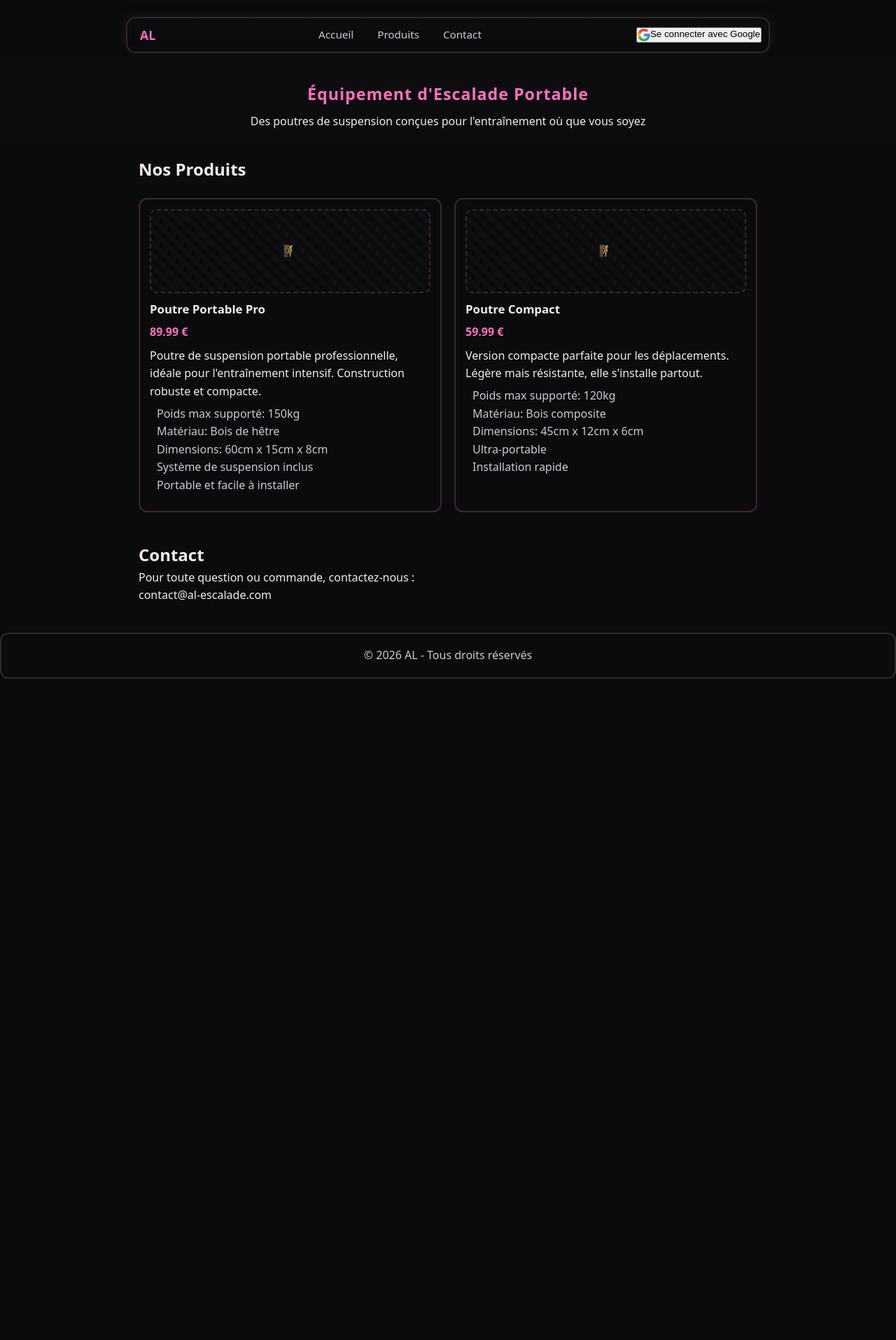
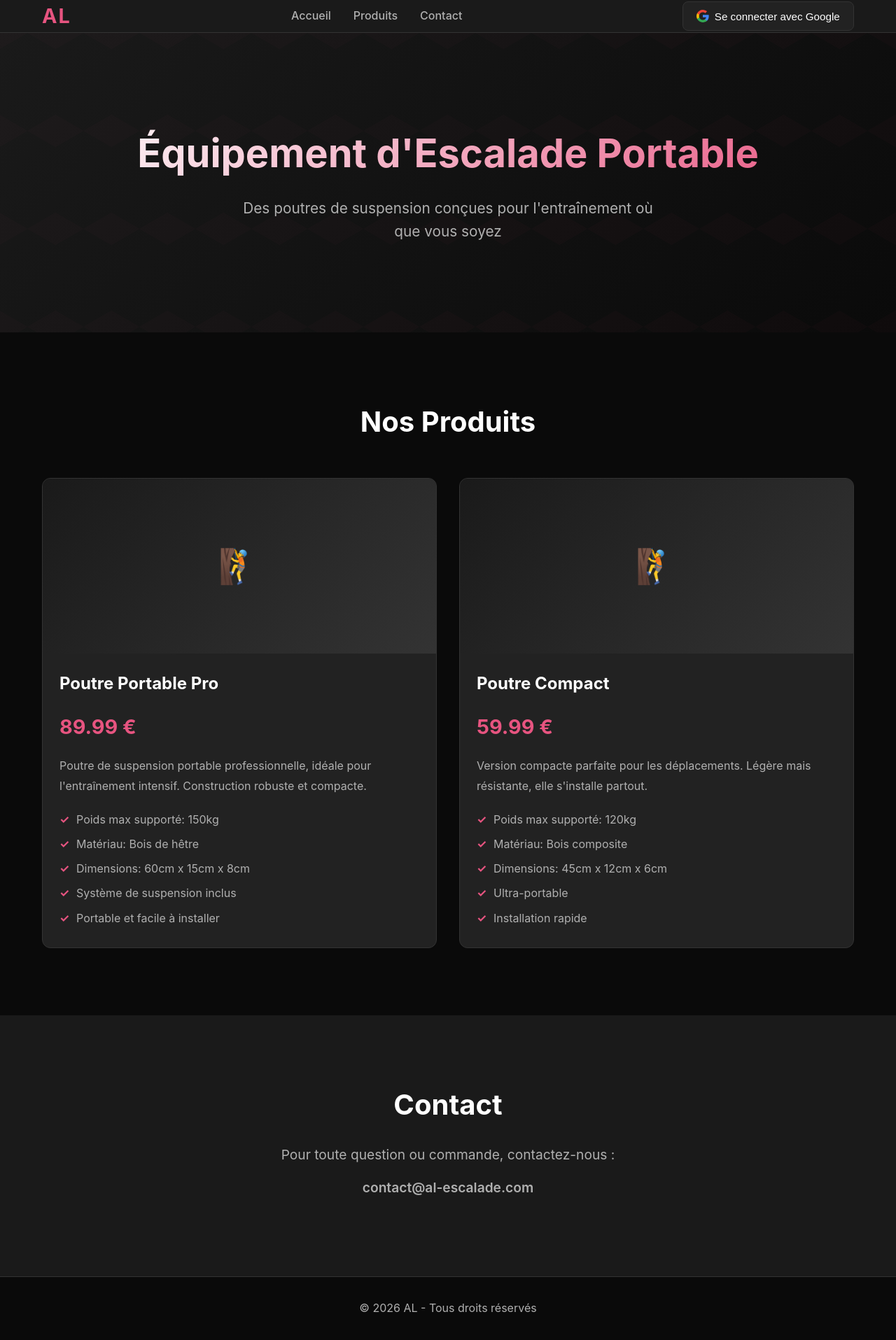
Before and after one commit to antoluthi/calud, a PHP site: page / in a window 1280 px wide. Shown: the whole page at 70% size. Before the commit the page ends 970 px from the top, so only its background shows below. Run offline with PHP 8.4, Linux system fonts and the light colour scheme.

Commit message:
Revert "Revamp CSS for neon theme and layout adjustments"

```diff
--- a/css/style.css
+++ b/css/style.css
@@ -1,17 +1,13 @@
-/* Updated style.css — pink/purple neon theme + rounded panel layout */
-
 /* ========== Variables ========== */
 :root {
-    --bg-primary: #0b0b0d;        /* page background (very dark) */
-    --bg-secondary: #131316;      /* panel background */
-    --bg-card: #161617;          /* card inner */
-    --text-primary: #f5eaf2;     /* light pinkish text */
-    --text-secondary: #cfc7d2;   /* secondary text */
-    --accent: #ff6fbf;           /* pink */
-    --accent-hover: #d95aa7;     /* darker pink/purple hover */
-    --muted-border: #2a2a2d;     /* subtle border */
-    --neon-glow: rgba(255,111,191,0.14);
-    --card-border: rgba(255,111,191,0.22);
+    --bg-primary: #0a0a0a;
+    --bg-secondary: #1a1a1a;
+    --bg-card: #222222;
+    --text-primary: #ffffff;
+    --text-secondary: #b0b0b0;
+    --accent: #e75480;       /* new pink : e75480 */
+    --accent-hover: #d63f6d; /* new pink hover */
+    --border-color: #333333;
 }
 
 /* ========== Reset & Base ========== */
@@ -21,328 +17,346 @@
     box-sizing: border-box;
 }
 
-@import url('https://fonts.googleapis.com/css2?family=Quicksand:wght@300;400;600&display=swap');
-
 body {
-    font-family: 'Quicksand', system-ui, -apple-system, "Segoe UI", Roboto, "Helvetica Neue", Arial;
+    font-family: -apple-system, BlinkMacSystemFont, 'Segoe UI', Roboto, Oxygen, Ubuntu, Cantarell, sans-serif;
     background-color: var(--bg-primary);
     color: var(--text-primary);
     line-height: 1.6;
     overflow-x: hidden;
-    -webkit-font-smoothing:antialiased;
-    -moz-osx-font-smoothing:grayscale;
 }
 
 .container {
-    max-width: 920px;
+    max-width: 1200px;
     margin: 0 auto;
-    padding: 0 18px;
+    padding: 0 20px;
 }
 
 /* ========== Header & Navigation ========== */
 header {
-    padding: 14px 0;
+    background-color: var(--bg-secondary);
+    border-bottom: 1px solid var(--border-color);
     position: sticky;
-    top: 10px;
+    top: 0;
     z-index: 1000;
+    backdrop-filter: blur(10px);
 }
 
-nav.container {
+nav {
     display: flex;
+    justify-content: space-between;
     align-items: center;
-    gap: 14px;
-    padding: 10px;
-    border-radius: 14px;
-    border: 2px solid var(--muted-border);
-    background: linear-gradient(180deg, rgba(255,255,255,0.01), rgba(255,255,255,0.0));
-    box-shadow: 0 4px 18px rgba(0,0,0,0.6), 0 0 16px var(--neon-glow);
+    padding: 1.5rem 20px;
 }
 
-/* Logo area */
 .logo {
-    display: flex;
-    align-items: center;
-    gap: 10px;
-    font-weight: 600;
-    font-size: 1.1rem;
+    font-size: 1.8rem;
+    font-weight: 700;
     color: var(--accent);
-    padding-left: 8px;
+    letter-spacing: 2px;
 }
 
-.logo img {
-    height: 28px;
-    width: auto;
-    border-radius: 6px;
-    box-shadow: 0 0 8px rgba(0,0,0,0.6);
-}
-
-/* Nav links (center) */
 .nav-links {
     display: flex;
     list-style: none;
-    gap: 18px;
-    margin-left: 12px;
-    flex: 1;
-    justify-content: center;
+    gap: 2rem;
 }
 
 .nav-links a {
     color: var(--text-secondary);
     text-decoration: none;
     font-weight: 500;
-    padding: 6px 8px;
-    border-radius: 8px;
-    transition: all .18s ease;
-    font-size: 0.95rem;
+    transition: color 0.3s ease;
 }
+
 .nav-links a:hover {
     color: var(--accent);
-    box-shadow: 0 6px 18px var(--neon-glow);
-    transform: translateY(-2px);
 }
 
-/* User / cart area (right) */
+/* ========== User Authentication ========== */
 #user-section {
     display: flex;
     align-items: center;
-    gap: 12px;
+    gap: 1rem;
 }
 
-.cart-badge {
-    position: relative;
-    width: 44px;
-    height: 34px;
-    display: inline-flex;
+.login-btn {
+    display: flex;
     align-items: center;
-    justify-content: center;
-    background: transparent;
-    border-radius: 10px;
-    border: 1px solid var(--muted-border);
+    gap: 0.5rem;
+    padding: 0.7rem 1.2rem;
+    background-color: var(--bg-card);
+    border: 1px solid var(--border-color);
+    border-radius: 8px;
+    color: var(--text-primary);
+    font-size: 0.95rem;
+    font-weight: 500;
+    cursor: pointer;
+    transition: all 0.3s ease;
 }
 
-.cart-badge .dot {
-    position: absolute;
-    right: -8px;
-    top: -8px;
-    width: 20px;
-    height: 20px;
-    background: var(--accent);
-    border-radius: 50%;
-    box-shadow: 0 0 14px var(--neon-glow);
-    display: inline-flex;
-    align-items: center;
-    justify-content: center;
-    font-size: 0.78rem;
-    font-weight: 700;
-    color: #101010;
+.login-btn:hover {
+    background-color: var(--accent);
+    border-color: var(--accent);
+    color: var(--bg-primary);
+    transform: translateY(-2px);
+    box-shadow: 0 4px 12px rgba(0, 212, 255, 0.3);
 }
 
-/* ========== Hero ========== */
+.login-btn svg {
+    width: 18px;
+    height: 18px;
+}
+
+#user-profile {
+    display: flex;
+    align-items: center;
+    gap: 0.8rem;
+    padding: 0.5rem 1rem;
+    background-color: var(--bg-card);
+    border: 1px solid var(--border-color);
+    border-radius: 8px;
+}
+
+.user-avatar {
+    width: 36px;
+    height: 36px;
+    border-radius: 50%;
+    border: 2px solid var(--accent);
+    object-fit: cover;
+}
+
+.user-name {
+    color: var(--text-primary);
+    font-weight: 500;
+    font-size: 0.95rem;
+    max-width: 150px;
+    overflow: hidden;
+    text-overflow: ellipsis;
+    white-space: nowrap;
+}
+
+.logout-btn {
+    padding: 0.5rem 1rem;
+    background-color: transparent;
+    border: 1px solid var(--border-color);
+    border-radius: 6px;
+    color: var(--text-secondary);
+    font-size: 0.9rem;
+    cursor: pointer;
+    transition: all 0.3s ease;
+}
+
+.logout-btn:hover {
+    background-color: var(--accent);
+    border-color: var(--accent);
+    color: var(--bg-primary);
+}
+
+/* ========== Hero Section ========== */
 .hero {
-    background: linear-gradient(180deg, rgba(255,255,255,0.01), rgba(255,255,255,0));
-    padding: 36px 0;
+    background: linear-gradient(135deg, var(--bg-secondary) 0%, var(--bg-primary) 100%);
+    padding: 8rem 0;
     text-align: center;
     position: relative;
 }
 
-.hero .container > .hero-box {
-    margin: 6px auto 22px;
-    padding: 18px;
-    border-radius: 14px;
-    border: 2px solid var(--card-border);
-    background: linear-gradient(180deg, rgba(20,18,20,0.8), rgba(18,16,18,0.7));
-    max-width: 860px;
+.hero::before {
+    content: '';
+    position: absolute;
+    top: 0;
+    left: 0;
+    right: 0;
+    bottom: 0;
+    background-image:
+        linear-gradient(30deg, var(--accent) 12%, transparent 12.5%, transparent 87%, var(--accent) 87.5%, var(--accent)),
+        linear-gradient(150deg, var(--accent) 12%, transparent 12.5%, transparent 87%, var(--accent) 87.5%, var(--accent));
+    background-size: 80px 140px;
+    opacity: 0.02;
 }
 
-/* big headline style like example */
 .hero h1 {
-    font-size: 1.45rem;
-    color: var(--accent);
-    font-weight: 600;
-    letter-spacing: 1px;
-    margin-bottom: 8px;
+    font-size: 3.5rem;
+    margin-bottom: 1rem;
+    background: linear-gradient(135deg, var(--text-primary) 0%, var(--accent) 100%);
+    -webkit-background-clip: text;
+    -webkit-text-fill-color: transparent;
+    background-clip: text;
+    position: relative;
 }
 
-/* pink rounded subtitle box */
-.hero .lead {
-    margin: 14px auto 0;
-    padding: 12px 16px;
-    border-radius: 12px;
-    border: 2px solid var(--card-border);
-    background: rgba(255,111,191,0.05);
-    color: var(--accent);
-    font-weight: 600;
-    font-size: 1.05rem;
+.hero-subtitle {
+    font-size: 1.3rem;
+    color: var(--text-secondary);
+    max-width: 600px;
+    margin: 0 auto;
+    position: relative;
 }
 
-/* body copy panel styling (dark boxed panels) */
-.panel {
-    margin: 12px auto;
-    padding: 16px;
-    background: transparent;
-    border-radius: 12px;
-    border: 2px solid var(--muted-border);
-    color: var(--text-secondary);
-    max-width: 860px;
+/* ========== Products Section ========== */
+.products {
+    padding: 6rem 0;
+    background-color: var(--bg-primary);
 }
 
-/* ========== Section Titles ========== */
-.section-title {
-    display: block;
-    margin: 18px auto;
-    max-width: 880px;
+.products h2 {
     text-align: center;
-    font-size: 1.4rem;
-    padding: 12px;
-    border: 2px solid var(--card-border);
-    border-radius: 12px;
-    background: linear-gradient(180deg, rgba(255,111,191,0.06), rgba(255,111,191,0.03));
-    color: var(--accent);
-    font-weight: 600;
+    font-size: 2.5rem;
+    margin-bottom: 3rem;
+    color: var(--text-primary);
 }
 
-/* ========== Products Grid ========== */
 .products-grid {
     display: grid;
-    grid-template-columns: repeat(auto-fit, minmax(240px, 1fr));
-    gap: 18px;
-    margin: 16px 0 36px;
-    padding: 6px 0;
+    grid-template-columns: repeat(auto-fit, minmax(300px, 1fr));
+    gap: 2rem;
 }
 
 .product-card {
-    background: transparent;
+    background-color: var(--bg-card);
+    border: 1px solid var(--border-color);
     border-radius: 12px;
-    padding: 14px;
-    border: 2px solid var(--card-border);
-    min-height: 320px;
-    display: flex;
-    flex-direction: column;
-    gap: 10px;
-    transition: transform .18s ease, box-shadow .18s ease;
+    overflow: hidden;
+    transition: transform 0.3s ease, border-color 0.3s ease, box-shadow 0.3s ease;
+    cursor: pointer;
 }
 
 .product-card:hover {
-    transform: translateY(-8px);
-    box-shadow: 0 12px 30px rgba(0,0,0,0.6), 0 0 24px var(--neon-glow);
+    transform: translateY(-5px);
+    border-color: var(--accent);
+    box-shadow: 0 10px 30px rgba(0, 212, 255, 0.1);
 }
 
-/* image placeholder box */
 .product-image {
-    height: 120px;
-    border-radius: 10px;
-    border: 2px dashed var(--card-border);
-    background: repeating-linear-gradient(45deg, rgba(255,255,255,0.02) 0px, rgba(255,255,255,0.02) 6px, transparent 6px, transparent 12px);
-    display:flex;
-    align-items:center;
-    justify-content:center;
-    color: var(--text-secondary);
-    overflow:hidden;
-}
-
-/* product info */
-.product-info h3 {
-    color: var(--text-primary);
-    font-size: 1.05rem;
-    margin-bottom: 6px;
-}
-.product-info .price {
-    color: var(--accent);
-    font-weight: 700;
-    margin-bottom: 8px;
-}
-
-/* features list */
-.product-features {
-    color: var(--text-secondary);
-    margin-top: 6px;
-    margin-bottom: 10px;
-    list-style: none;
-    padding-left: 0;
-}
-.product-features li {
-    margin-left: 0;
-    padding-left: 0;
-    position: relative;
-    padding-left: 10px;
-}
-
-/* CTA button */
-.add-to-cart {
-    margin-top: auto;
-    align-self: flex-start;
-    background: linear-gradient(180deg, rgba(255,255,255,0.02), rgba(255,255,255,0.01));
-    border: 1px solid var(--muted-border);
-    color: var(--text-primary);
-    padding: 8px 12px;
-    border-radius: 10px;
-    cursor: pointer;
-    box-shadow: 0 6px 18px rgba(0,0,0,0.5);
-}
-.add-to-cart:hover {
-    border-color: var(--accent);
-    box-shadow: 0 6px 22px var(--neon-glow);
+    width: 100%;
+    height: 250px;
+    background: linear-gradient(135deg, var(--bg-secondary) 0%, var(--border-color) 100%);
+    display: flex;
+    align-items: center;
+    justify-content: center;
+    font-size: 3rem;
     color: var(--accent);
 }
 
-/* ========== Contact form styling ========== */
-.contact {
-    margin: 20px 0 40px;
-    text-align: left;
-}
-.contact .contact-panel {
-    border-radius: 12px;
-    border: 2px solid var(--card-border);
-    padding: 16px;
-    background: transparent;
-    max-width: 860px;
-    margin: 0 auto;
+.product-image img {
+    width: 100%;
+    height: 100%;
+    object-fit: cover;
 }
 
-.contact label {
-    color: var(--accent);
-    font-weight: 600;
-    display:block;
-    margin-bottom: 8px;
+.product-info {
+    padding: 1.5rem;
 }
 
-.contact textarea {
-    width: 100%;
-    min-height: 120px;
-    background: transparent;
-    border: 2px solid rgba(255,111,191,0.12);
+.product-info h3 {
+    font-size: 1.5rem;
+    margin-bottom: 0.5rem;
     color: var(--text-primary);
-    padding: 12px;
-    border-radius: 8px;
-    resize: vertical;
 }
 
-.contact .send-btn {
-    display:inline-block;
-    margin-top: 10px;
-    background: var(--accent);
-    color: #0f0f10;
-    padding: 8px 14px;
-    border-radius: 10px;
-    border: none;
-    cursor: pointer;
+.product-info .price {
+    font-size: 1.8rem;
+    color: var(--accent);
+    font-weight: 700;
+    margin: 1rem 0;
+}
+
+.product-info p {
+    color: var(--text-secondary);
+    margin-bottom: 1rem;
+    line-height: 1.8;
+}
+
+.product-features {
+    list-style: none;
+    margin-top: 1rem;
+}
+
+.product-features li {
+    color: var(--text-secondary);
+    padding: 0.3rem 0;
+    padding-left: 1.5rem;
+    position: relative;
+}
+
+.product-features li::before {
+    content: '✓';
+    color: var(--accent);
+    position: absolute;
+    left: 0;
+    font-weight: bold;
+}
+
+/* ========== Contact Section ========== */
+.contact {
+    padding: 6rem 0;
+    background-color: var(--bg-secondary);
+    text-align: center;
+}
+
+.contact h2 {
+    font-size: 2.5rem;
+    margin-bottom: 1.5rem;
+}
+
+.contact p {
+    color: var(--text-secondary);
+    font-size: 1.2rem;
+    margin-bottom: 1rem;
+}
+
+.contact-email {
+    color: var(--accent);
+    font-size: 1.5rem;
     font-weight: 600;
 }
 
 /* ========== Footer ========== */
 footer {
-    margin-top: 28px;
-    padding: 18px;
-    border-radius: 12px;
-    border: 2px solid var(--muted-border);
+    background-color: var(--bg-primary);
+    border-top: 1px solid var(--border-color);
+    padding: 2rem 0;
     text-align: center;
+}
+
+footer p {
     color: var(--text-secondary);
 }
 
 /* ========== Responsive ========== */
 @media (max-width: 768px) {
-    .hero h1 { font-size: 1.25rem; }
-    .products-grid { grid-template-columns: 1fr; }
-    nav.container { padding: 10px; }
-    .logo img { height: 26px; }
+    .hero h1 {
+        font-size: 2.5rem;
+    }
+
+    .hero-subtitle {
+        font-size: 1.1rem;
+    }
+
+    nav {
+        flex-wrap: wrap;
+        gap: 1rem;
+    }
+
+    .nav-links {
+        gap: 1rem;
+        font-size: 0.9rem;
+    }
+
+    #user-section {
+        width: 100%;
+        justify-content: center;
+    }
+
+    .login-btn {
+        font-size: 0.85rem;
+        padding: 0.6rem 1rem;
+    }
+
+    .user-name {
+        max-width: 100px;
+    }
+
+    .products-grid {
+        grid-template-columns: 1fr;
+    }
 }
```
